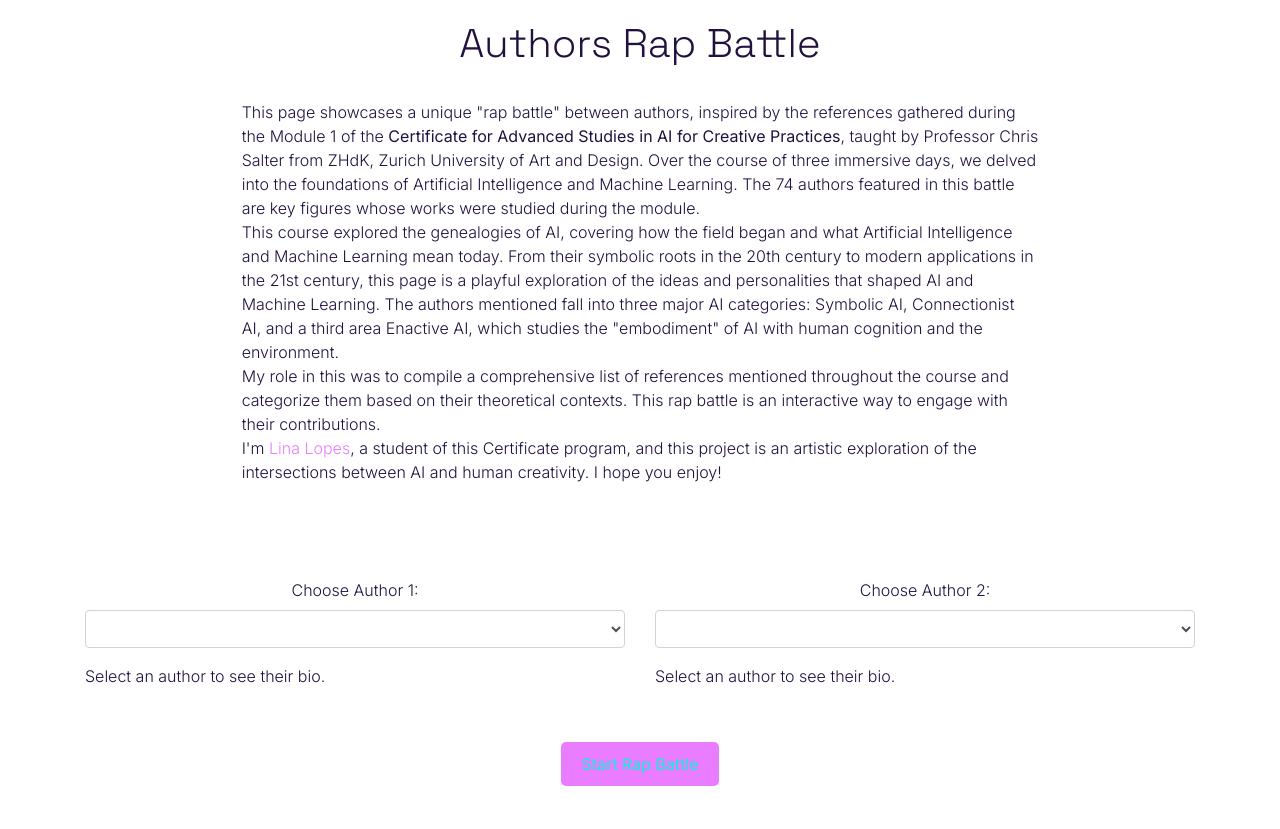
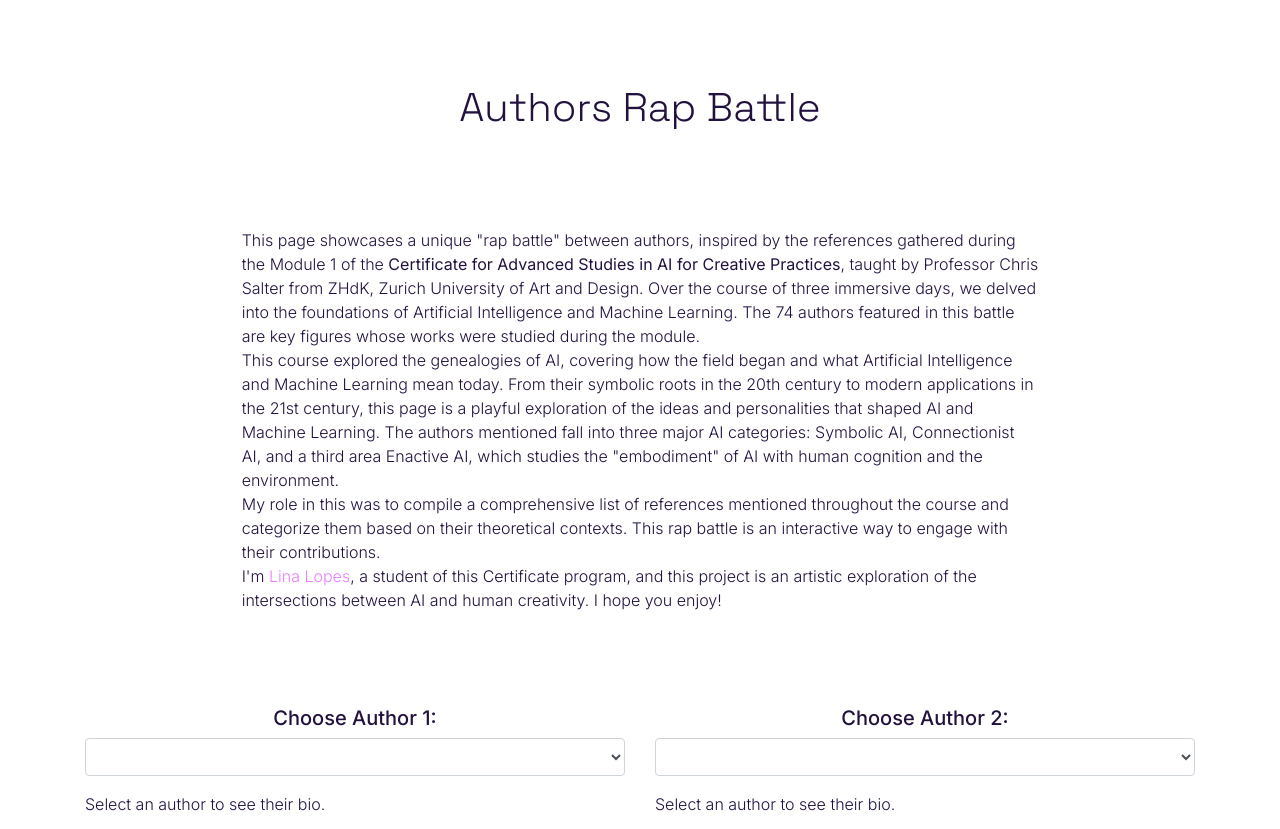
Before and after one commit to linalopes/CAS-M1-authors, a plain HTML site: page index.html in a window 1280 px wide. Shown: the top 829 px of the page. Drawn offline with nearby package versions, Linux system fonts and the light colour scheme; no server answers.

Commit message:
firula h5

```diff
--- a/index.html
+++ b/index.html
@@ -10,7 +10,7 @@
 </head>
 <body>
     <header>
-        <h1>Authors Rap Battle</h1>
+        <h1 class="py-4">Authors Rap Battle</h1>
     </header>
 
     <!-- Motivation Section -->
@@ -35,7 +35,7 @@
                 <!-- Coluna do Autor 1 -->
                 <div class="col-md-6">
                     <div class="form-group">
-                        <label for="author1">Choose Author 1:</label>
+                        <h5>Choose Author 1:</h5>
                         <select id="author1" class="form-control">
                             <!-- Options will be populated by JavaScript -->
                         </select>
@@ -48,7 +48,7 @@
                 <!-- Coluna do Autor 2 -->
                 <div class="col-md-6">
                     <div class="form-group">
-                        <label for="author2">Choose Author 2:</label>
+                        <h5>Choose Author 2:</h5>
                         <select id="author2" class="form-control">
                             <!-- Options will be populated by JavaScript -->
                         </select>
--- a/styles.css
+++ b/styles.css
@@ -75,11 +75,6 @@ button:hover {
     background-color: var(--turquoise);
     color: var(--deep-purple);
     transform: scale(1.05); /* Suave aumento de tamanho no hover */
-}
-
-#about-page {
-    text-align: left; /* Alinhamento à esquerda */
-    margin-bottom: 40px; /* Espaçamento maior entre seções */
 }
 
 #rapBattleResult {
```
